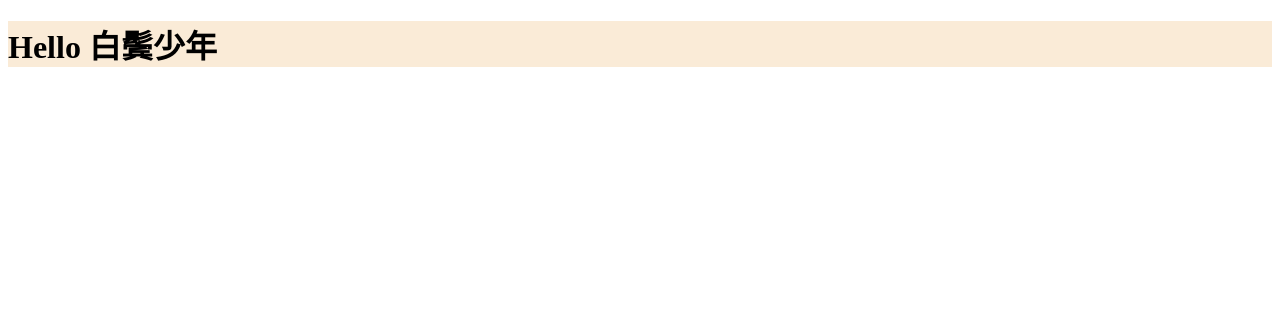
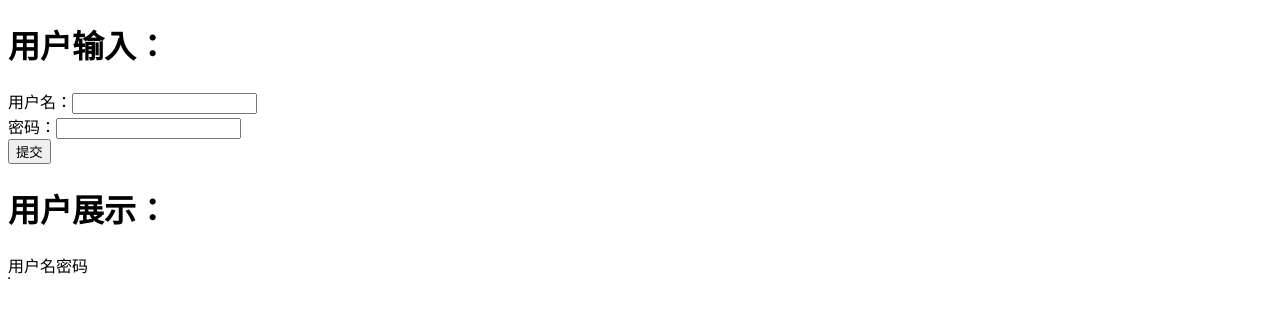
Before and after one commit to YasinLiu/Django_learn, a Django app: page /index/ in a window 1280 px wide. Shown: the top 318 px of the page. Run offline with Django 3.2, Linux system fonts and the light colour scheme.

Commit message:
更新至动态页面

```diff
--- a/mysite/login/views.py
+++ b/mysite/login/views.py
@@ -3,6 +3,14 @@ from django.shortcuts import HttpResponse
 
 # Create your views here.
 
+user_list = []
+
 def index(request):
     # return HttpResponse('Hello 白鬓少年')
-    return render(request, 'index.html')
+    if request.method == 'POST':
+        username = request.POST.get('username')
+        password = request.POST.get('password')
+        print(username, password)
+        temp = {'user': username, 'pwd': password}
+        user_list.append(temp)
+    return render(request, 'index.html', {'data': user_list})
--- a/mysite/mysite/settings.py
+++ b/mysite/mysite/settings.py
@@ -118,3 +118,7 @@ USE_TZ = True
 # https://docs.djangoproject.com/en/3.1/howto/static-files/
 
 STATIC_URL = '/static/'
+
+STATICFILES_DIRS = [
+    Path.joinpath(BASE_DIR, 'static'),
+]
--- a/mysite/templates/index.html
+++ b/mysite/templates/index.html
@@ -2,9 +2,31 @@
 <html lang="en">
     <head>
         <meta charset="UTF-8">
-        <title>test</title>
+        <title>首页</title>
     </head>
     <body>
-        <h1 style="background-color:antiquewhite;color:black">Hello 白鬓少年</h1>
+        <h1>用户输入：</h1>
+        <form action="/index/" method="post">
+            {% csrf_token %}   <!--加入这行-->
+            用户名：<input type="text" name="username" /><br />
+            密码：<input type="password" name="password" /><br />
+            <input type="submit" value="提交" />
+        </form>
+
+        <h1>用户展示：</h1>
+        <table border="1">
+            <thead>
+                <tr>用户名</tr>
+                <tr>密码</tr>
+            </thead>
+            <tbody>
+                {% for item in data %}
+                <tr>
+                    <td>{{ item.user }}</td>
+                    <td>{{ item.pwd }}</td>
+                </tr>
+                {% endfor %}
+            </tbody>
+        </table>
     </body>
 </html>
```
Also changed, not shown: mysite/static/js/jquery-3.2.1.min.js (added).
